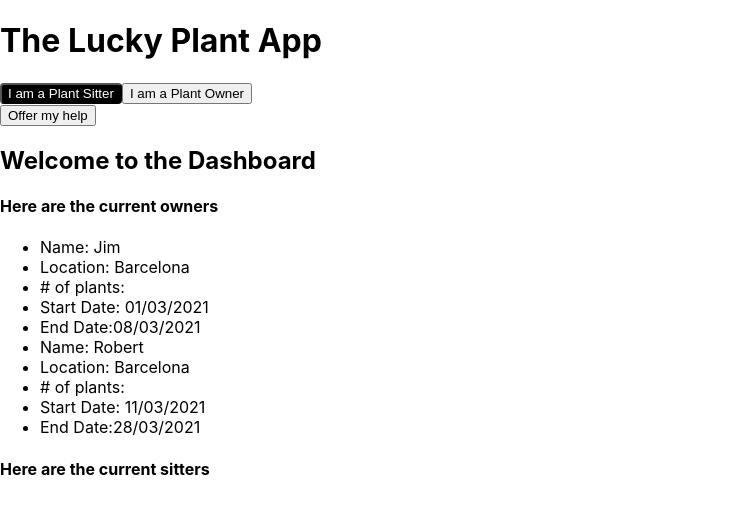
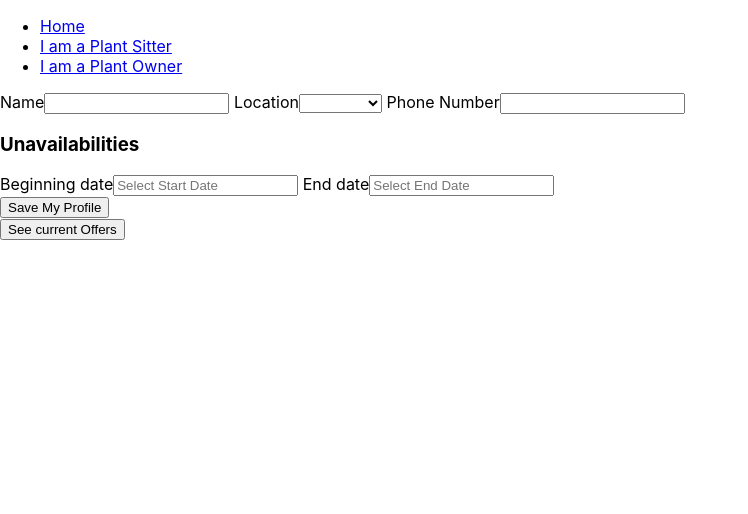
Before and after one commit to juliestamenic/julie-mvp, a React (Create React App) app: page /plant-sitter in a window 1280 px wide. Shown: the top 514 px of the page, without its empty margins (0-748 px from the left). Built offline with nearby package versions, Linux system fonts and the light colour scheme.

Commit message:
New version simplified and adding routes

```diff
--- a/src/App.js
+++ b/src/App.js
@@ -1,37 +1,38 @@
 import React, { useState } from "react";
 import './App.css';
-import PlantSitterForm from "./components/PlantSitterForm";
-import PlantOwnerForm from "./components/PlantOwnerForm"
-import DashboardUsers from "./components/DashboardUsers"
-
+// import PlantSitterForm from "./components/PlantSitterForm";
+// import PlantOwnerForm from "./components/PlantOwnerForm"
+// import DashboardUsers from "./components/DashboardUsers"
+import Navbar from "./components/Navbar"
+import Routes from "./components/Routes"
 
 // let InitialUser = [
 //   { nameOwner: 'Julie S', locationOwner: "Eixample", plantsOwner: "2" , startDateOwner: "" , endDateOwner : "" }
 // ];
 
 let InitialOwners = [
-  { nameOwner: 'Jim', locationOwner: "Barcelona", plantOwner: "2" , startDateOwner: "01/03/2021" , endDateOwner : "08/03/2021" },
-  { nameOwner: 'Robert', locationOwner: "Barcelona", plantOwner: "4" , startDateOwner: "11/03/2021" , endDateOwner : "28/03/2021" }
+  { nameOwner: 'Jim', locationOwner: "Barcelona", plantsOwner: "2" , startDateOwner: "01/03/2021" , endDateOwner : "08/03/2021" },
+  { nameOwner: 'Robert', locationOwner: "Barcelona", plantsOwner: "4" , startDateOwner: "11/03/2021" , endDateOwner : "28/03/2021" }
 ];
 
 function App() {
 
-  const [plantSitterView, setPlantSitterView] = useState(true)
+  // const [plantSitterView, setPlantSitterView] = useState(true)
   const [owners, setOwners] = useState(InitialOwners);
   const [sitters, setSitters] = useState([]);
   // const [user , setUser] = useState(InitialUser)
 
 
   // to change between PS and PO
-  const handleChangeView = (isPlantSitter) => {
-    setPlantSitterView(isPlantSitter)
-    }
+  // const handleChangeView = (isPlantSitter) => {
+  //   setPlantSitterView(isPlantSitter)
+  //   }
 
   // to get the data from PO form
   function handleOwnerData(ownerData) {
     let newOwners = [...owners, ownerData];
     setOwners(newOwners)
-    console.log(`Owner Data from APP component: ${typeof(ownerData.locationOwner)}${ownerData.locationOwner} ${ownerData.nameOwner} ${ownerData.plantsOwner} ${ownerData.startDateOwner} ${ownerData.endDateOwner}`)
+    console.log(`Owner Data from APP component:  ${ownerData.locationOwner} ${ownerData.nameOwner}${ownerData.phoneOwner} ${ownerData.plantsOwner} ${ownerData.startDateOwner} ${ownerData.endDateOwner}`)
     }
 
   // to get data from PS form
@@ -48,7 +49,7 @@ function App() {
 
   return (
     <div>
-          <h1>The Lucky Plant App</h1>
+          {/*
           <button className ={plantSitterView ? 'button-active' : "button"} onClick={() => handleChangeView(true)}> I am a Plant Sitter</button>
           <button className ={!plantSitterView ? 'button-active' : "button"} onClick={() => handleChangeView(false)}>I am a Plant Owner</button>
           {plantSitterView && <PlantSitterForm
@@ -60,7 +61,10 @@ function App() {
           <DashboardUsers
           owners={owners}
           sitters={sitters}
-          />
+          /> */}
+          <Navbar />
+          <Routes  />
+          {/* owners={owners} sitters={sitters} parentCallBack={handleOwnerData} parentCB={handleSitterData} */}
 
     </div>
   );
--- a/src/components/BasicFormInfo.js
+++ b/src/components/BasicFormInfo.js
@@ -1,15 +1,14 @@
 import React from 'react';
 
-const BasicInfoForm = ({name, handleChange, location , addPlant, plants, removePlant }) => (
+const BasicInfoForm = ({name, handleChange, location , phone }) => (
     <div>
-    <label> Name
+            <label> Name
             <input
             name="name"
             type="text"
             value={name}
             onChange={handleChange}
             required
-
             >
             </input>
           </label>
@@ -20,25 +19,23 @@ const BasicInfoForm = ({name, handleChange, location , addPlant, plants, removeP
            value={location}
            onChange={handleChange}>
            <option id="empty" ></option>
-            <option id="ciutat vella" >Ciutat Vella</option>
-            <option id="Eixample" >Eixample</option>
-            <option id="Gràcia" >Gràcia</option>
-            <option id="HG" >Horta-Guinardó</option>
-            <option id="LC" >Les Corts</option>
-            <option id="NB" >Nou Barris</option>
-            <option id="SA" >Sant Andreu</option>
-            <option id="SMa" >Sant Martí</option>
-            <option id="SMon" >Sants Montjuic</option>
-            <option id="SSG" >Sarrià Sant Gervasi</option>
+            <option id="Barcelona" >Barcelona</option>
+            <option id="Paris" >Paris</option>
+            <option id="London" >London</option>
           </select>
           </label>
 
+          <label> Phone Number
+            <input
+            name="phone"
+            type="text"
+            value={phone}
+            onChange={handleChange}
+            required
+            >
+            </input>
+          </label>
 
-         <label> Number of Plants to be sitted
-            <button onClick={addPlant}> + </button>
-            <button onClick={removePlant}> - </button>
-            {plants}
-          </label>
           </div>
   );
 
--- /dev/null
+++ b/src/components/CalendarSitter.js
@@ -0,0 +1,41 @@
+import React from 'react';
+import DatePicker from "react-datepicker";
+import "react-datepicker/dist/react-datepicker.css";
+
+
+
+const CalendarSitter = ({ startDate, endDate, handleChangeDates }) => (
+
+  <div> <h3> Unavailabilities </h3>
+    <label> Beginning date
+    <DatePicker
+      name = "startDate"
+      selected={startDate}
+      selectsStart
+      startDate={startDate}
+      endDate={endDate}
+      onChange={(date)=>handleChangeDates(date, "startDate")}
+      dateFormat="dd/MM/yyyy"
+      minDate={new Date()}
+      placeholderText="Select Start Date"
+      autoComplete="off"
+    />
+    </label>
+    <label> End date
+    <DatePicker
+      name = "endDate"
+      selected={endDate}
+      selectsEnd
+      startDate={startDate}
+      endDate={endDate}
+      minDate={startDate}
+      onChange={(date)=>handleChangeDates(date, "endDate")}
+      dateFormat="dd/MM/yyyy"
+      placeholderText="Select End Date"
+      autoComplete="off"
+    />
+    </label>
+  </div>
+);
+
+export default CalendarSitter
--- a/src/components/DashboardUsers.js
+++ b/src/components/DashboardUsers.js
@@ -14,22 +14,24 @@ function DashboardUsers(props){
 
     return (
         <div className ="Dashboard">
-            <h2> Welcome to the Dashboard</h2>
-            <h4> Here are the current owners </h4>
+            <h2> Hello, </h2>
+            {/* <h4> Here are the current owners </h4>
             <ul>
                 {
-                    props.owners.map((owners) => (
-                        <div >
-                            <li> Name: {owners.nameOwner}</li>
-                            <li> Location: {owners.locationOwner} </li>
-                            <li> # of plants: {owners.plantsOwner} </li>
-                            <li> Start Date: {owners.startDateOwner} </li>
-                            <li> End Date:{owners.endDateOwner} </li>
+                    props.owners.map((owners, i) => (
+                        <div key = {i} >
+                            <li > Name: {owners.nameOwner}</li>
+                            <li > Location: {owners.locationOwner} </li>
+                            <li > # of plants: {owners.plantsOwner} </li>
+                            <li > Phone: {owners.phoneOwner} </li>
+                            <li > Start Date: {owners.startDateOwner.toString()} </li>
+                            <li > End Date:{owners.endDateOwner.toString()} </li>
                         </div>
                     ))
                 }
-            </ul>
-            <h4> Here are the current sitters </h4>
+            </ul> */}
+            <h4> Here are the available sitters </h4>
+            <h5> Click on their name to get in touch with them</h5>
             <ul>
                 {
                     props.sitters.map((sitters, j) => (
--- /dev/null
+++ b/src/components/HomeView.js
@@ -0,0 +1,14 @@
+import React from 'react';
+
+
+function HomeView() {
+    return (
+        <div className="HomeView">
+            <h2>Home</h2>
+            <p>Welcome to the Lucky Plant App</p>
+
+        </div>
+    );
+}
+
+export default HomeView;
--- /dev/null
+++ b/src/components/Navbar.js
@@ -0,0 +1,18 @@
+import React from 'react';
+import { NavLink } from 'react-router-dom';
+
+
+function Navbar() {
+    return (
+        <nav className="Navbar">
+            <ul>
+                <li><NavLink to="/" exact activeClassName="selected">Home</NavLink></li>
+                <li><NavLink to="/plant-sitter" activeClassName="selected">I am a Plant Sitter</NavLink></li>
+                <li><NavLink to="/plant-owner" activeClassName="selected">I am a Plant Owner</NavLink></li>
+                {/* <li><NavLink to="/dashboard-users" activeClassName="selected">Dashboard Users</NavLink></li> */}
+            </ul>
+        </nav>
+    );
+}
+
+export default Navbar;
--- a/src/components/PlantOwnerForm.js
+++ b/src/components/PlantOwnerForm.js
@@ -1,6 +1,7 @@
 import React , {useState} from 'react';
 import Calendar from './Calendar';
 import BasicInfoForm from './BasicFormInfo'
+import { useHistory } from 'react-router-dom';
 
 
 function PlantOwnerForm(props)  {
@@ -8,8 +9,10 @@ function PlantOwnerForm(props)  {
   const [nameOwner , setNameOwner] = React.useState('');
   const [locationOwner , setLocationOwner] = React.useState('');
   const [plantsOwner , setPlantsOwner] = useState(0);
+  const [phoneOwner , setPhoneOwner] = React.useState('');
   const [startDateOwner, setStartDateOwner] = useState('');
   const [endDateOwner, setEndDateOwner] = useState('');
+  const history = useHistory();
 
 //Handle change for town and radius
   function handleChange(event) {
@@ -24,6 +27,9 @@ function PlantOwnerForm(props)  {
         break;
       case "location":
         setLocationOwner(event.target.value);
+        break;
+      case "phone":
+        setPhoneOwner(event.target.value);
         break;
       default:
         break;
@@ -63,7 +69,7 @@ function handleChangeDates(date, name) {
       // From ${nameOwner} in ${locationOwner} for ${plantsOwner} plant(s) from ${startDateOwner} to ${endDateOwner}
       // `);
       //defines an object with data
-      let ownerData = {nameOwner:nameOwner, locationOwner:locationOwner, plantsOwner:plantsOwner, startDateOwner:startDateOwner, endDateOwner:endDateOwner}
+      let ownerData = {nameOwner:nameOwner, locationOwner:locationOwner, plantsOwner:plantsOwner, phoneOwner:phoneOwner, startDateOwner:startDateOwner, endDateOwner:endDateOwner}
       // sends it back to parent (App)
       props.parentCallBack(ownerData)
       //Reset fields
@@ -72,6 +78,7 @@ function handleChangeDates(date, name) {
       setPlantsOwner(0);
       setStartDateOwner("");
       setEndDateOwner("");
+      setPhoneOwner("");
   }
 
 
@@ -82,17 +89,21 @@ function handleChangeDates(date, name) {
             name={nameOwner}
             handleChange = {handleChange}
             location = {locationOwner}
-            addPlant = {addPlant}
-            removePlant = {removePlant}
-            plants={plantsOwner}
+            phone={phoneOwner}
           />
+
+          <label> Number of Plants to be sitted
+            <button onClick={addPlant}> + </button>
+            <button onClick={removePlant}> - </button>
+            {plantsOwner}
+          </label>
 
           <Calendar
             startDate={startDateOwner}
             endDate={endDateOwner}
             handleChangeDates={ handleChangeDates }
           />
-          <button> Let's find my Plant-Sitter !</button>
+          <button onClick={(e) => history.push('/plant-sitting-offers')}> Find a Plant-Sitter</button>
        </form>
       </div>
     )
--- a/src/components/PlantSitterForm.js
+++ b/src/components/PlantSitterForm.js
@@ -1,16 +1,18 @@
 import React , {useState} from 'react';
-import Calendar from "./Calendar";
+import CalendarSitter from "./CalendarSitter";
 import BasicInfoForm from './BasicFormInfo'
-
+import { useHistory } from 'react-router-dom';
 
 
 function PlantSitterForm(props)  {
 
   const [nameSitter , setNameSitter] = React.useState('');
   const [locationSitter , setLocationSitter] = React.useState('');
-  const [plantsSitter , setPlantsSitter] = useState(0);
+  // const [plantsSitter , setPlantsSitter] = useState(0);
+  const [phoneSitter , setPhonesitter] = React.useState('');
   const [startDateSitter, setStartDateSitter] = useState('');
   const [endDateSitter, setEndDateSitter] = useState('');
+  const history = useHistory();
 
 
 //Handle change for name and location
@@ -20,27 +22,30 @@ function PlantSitterForm(props)  {
       case "name":
         setNameSitter(event.target.value);
         break;
-      case "plants":
-        setPlantsSitter(event.target.value);
-        break;
+      // case "plants":
+      //   setPlantsSitter(event.target.value);
+      //   break;
       case "location":
         setLocationSitter(event.target.value);
         break;
+      case "phone":
+        setPhonesitter(event.target.value);
+      break;
       default:
         break;
     }
  }
 
  //Plant counter
-  const addPlant = (event) => {
-    event.preventDefault()
-    setPlantsSitter(plantsSitter +1)
-  }
+  // const addPlant = (event) => {
+  //   event.preventDefault()
+  //   setPlantsSitter(plantsSitter +1)
+  // }
 
-  const removePlant = (event) => {
-    event.preventDefault()
-    setPlantsSitter(plantsSitter -1)
-  }
+  // const removePlant = (event) => {
+  //   event.preventDefault()
+  //   setPlantsSitter(plantsSitter -1)
+  // }
 
  //Calendar dates
 
@@ -60,40 +65,38 @@ function handleChangeDates(date, name) {
 // Submitting the form
 function handleSubmit(event) {
   event.preventDefault();
-  // //console.log(
-  // `A request has been logged:
-  // From ${nameSitter} in ${locationSitter} for ${plantsSitter} plant(s) from ${startDateSitter} to ${endDateSitter}
-  // `)
-  let sitterData = {nameSitter:nameSitter, locationSitter:locationSitter, plantsSitter:plantsSitter, startDateSitter:startDateSitter, endDateSitter:endDateSitter}
+  console.log(
+  `A request has been logged:
+  From ${nameSitter} in ${locationSitter} with phone ${phoneSitter} unavailable from ${startDateSitter} to ${endDateSitter}
+  `)
+  let sitterData = {nameSitter:nameSitter, locationSitter:locationSitter, startDateSitter:startDateSitter, endDateSitter:endDateSitter}
   props.parentCB(sitterData)
   setLocationSitter("");
   setNameSitter("");
-  setPlantsSitter(0);
+  // setPlantsSitter(0);
+  setPhonesitter("")
   setStartDateSitter("");
   setEndDateSitter("")
 }
 
-
     return (
       <div>
-        {/* <form onSubmit={handleSubmit}>
+        <form onSubmit={handleSubmit}>
           <BasicInfoForm
             name={nameSitter}
             handleChange = {handleChange}
             location = {locationSitter}
-            addPlant = {addPlant}
-            removePlant={removePlant}
-            plants={plantsSitter}
-          /> */}
-          {/* <Calendar
+            phone = {phoneSitter}
+          />
+          <CalendarSitter
             startDate={ startDateSitter }
             endDate={ endDateSitter }
             handleChangeDates={ handleChangeDates }
-          /> */}
+          />
+          <button> Save My Profile</button>
 
-          <button> Offer my help</button>
-
-       {/* </form> */}
+       </form>
+       <button onClick={(e) => history.push('/plant-sitting-requests')}>See current Offers</button>
       </div>
     )
 }
--- /dev/null
+++ b/src/components/PlantSittingOffers.js
@@ -0,0 +1,27 @@
+import React  from "react";
+
+function PlantSittingOffers(props){
+
+    return (
+        <div className ="OffersRequests">
+
+            <h4> Available sitters </h4>
+            <h5> Click on their name to get in touch with them</h5>
+            {/* <ul>
+                {
+                    props.sitters.map((sitters, j) => (
+                        <div key={j}>
+                            <li>  {sitters.nameSitter}</li>
+                            <li>{sitters.locationSitter} </li>
+                            <li>Plants : {sitters.plantsSitter} </li>
+                            <li> Start Date: {sitters.startDateSitter.toString()} </li>
+                            <li> End Date: {sitters.endDateSitter.toString()} </li>
+                        </div>
+                    ))
+                }
+            </ul> */}
+        </div>
+    )
+}
+
+export default PlantSittingOffers;
--- /dev/null
+++ b/src/components/PlantSittingRequests.js
@@ -0,0 +1,27 @@
+import React  from "react";
+
+function PlantSittingRequests(props){
+
+    return (
+        <div className ="SittingRequests">
+
+            <h4> Requests Pending </h4>
+            <h5> Click on their name to get in touch with them</h5>
+            {/* <ul>
+                {
+                    props.sitters.map((sitters, j) => (
+                        <div key={j}>
+                            <li>  {sitters.nameSitter}</li>
+                            <li>{sitters.locationSitter} </li>
+                            <li>Plants : {sitters.plantsSitter} </li>
+                            <li> Start Date: {sitters.startDateSitter.toString()} </li>
+                            <li> End Date: {sitters.endDateSitter.toString()} </li>
+                        </div>
+                    ))
+                }
+            </ul> */}
+        </div>
+    )
+}
+
+export default PlantSittingRequests;
--- /dev/null
+++ b/src/components/Routes.js
@@ -0,0 +1,48 @@
+import React from 'react';
+import { Route, Switch } from 'react-router-dom';
+
+import HomeView from './HomeView';
+import PlantSitterForm from './PlantSitterForm';
+import PlantOwnerForm from './PlantOwnerForm';
+// import DashboardUsers from './DashboardUsers';
+import PlantSittingRequests from './PlantSittingRequests';
+import PlantSittingOffers from './PlantSittingOffers';
+
+
+function Routes(props) {
+    return (
+        <Switch>
+            {/* Home: Use 'exact' or else this route will match EVERYTHING */}
+            <Route path="/" exact>
+                <HomeView />
+            </Route>
+
+            {/* Plant Sitter */}
+            <Route path="/plant-sitter">
+                <PlantSitterForm />
+            </Route>
+
+            <Route path="/plant-sitting-requests">
+                <PlantSittingRequests />
+            </Route>
+
+            {/* Plant Owner */}
+            <Route path="/plant-owner" exact>
+                <PlantOwnerForm  />
+            </Route>
+
+            <Route path="/plant-sitting-offers">
+                <PlantSittingOffers />
+            </Route>
+
+            {/* Dashboard Users */}
+            {/* <Route path="/dashboard-users">
+                <DashboardUsers owners={props.owners} parentCallBack={props.handleOwnerData} sitters={props.sitters} parentCB={props.handleSitterData}/>
+            </Route> */}
+
+        </Switch>
+    );
+}
+
+
+export default Routes;
--- a/src/index.js
+++ b/src/index.js
@@ -2,14 +2,14 @@ import React from 'react';
 import ReactDOM from 'react-dom';
 import './index.css';
 import App from './App';
-// import { BrowserRouter } from 'react-router-dom';
+import { BrowserRouter } from 'react-router-dom';
 // import reportWebVitals from './reportWebVitals';
 
 ReactDOM.render(
   <React.StrictMode>
-     {/* <BrowserRouter> */}
+     <BrowserRouter>
      <App />
-     {/* </BrowserRouter> */}
+     </BrowserRouter>
   </React.StrictMode>,
   document.getElementById('root')
 );
```
